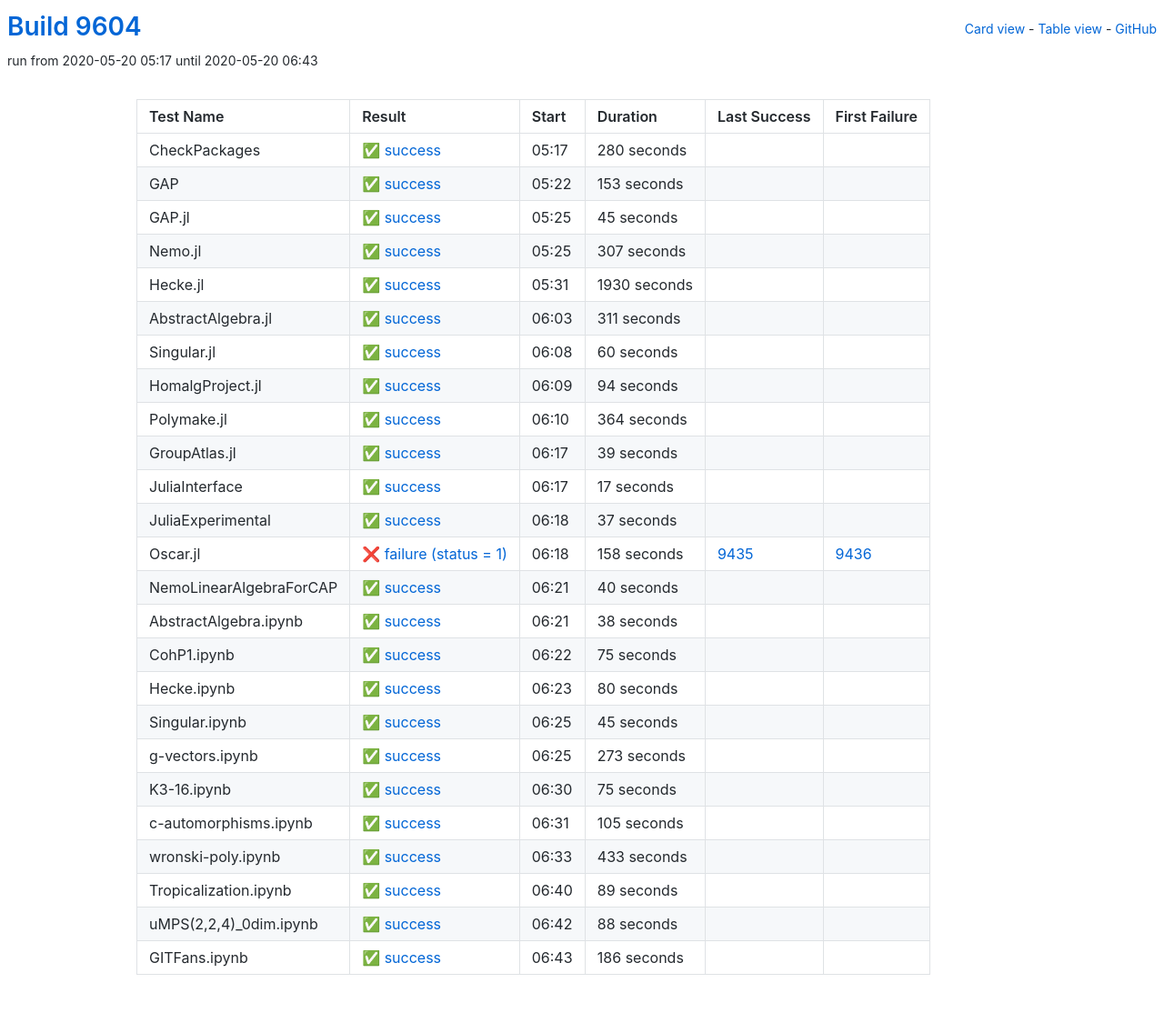
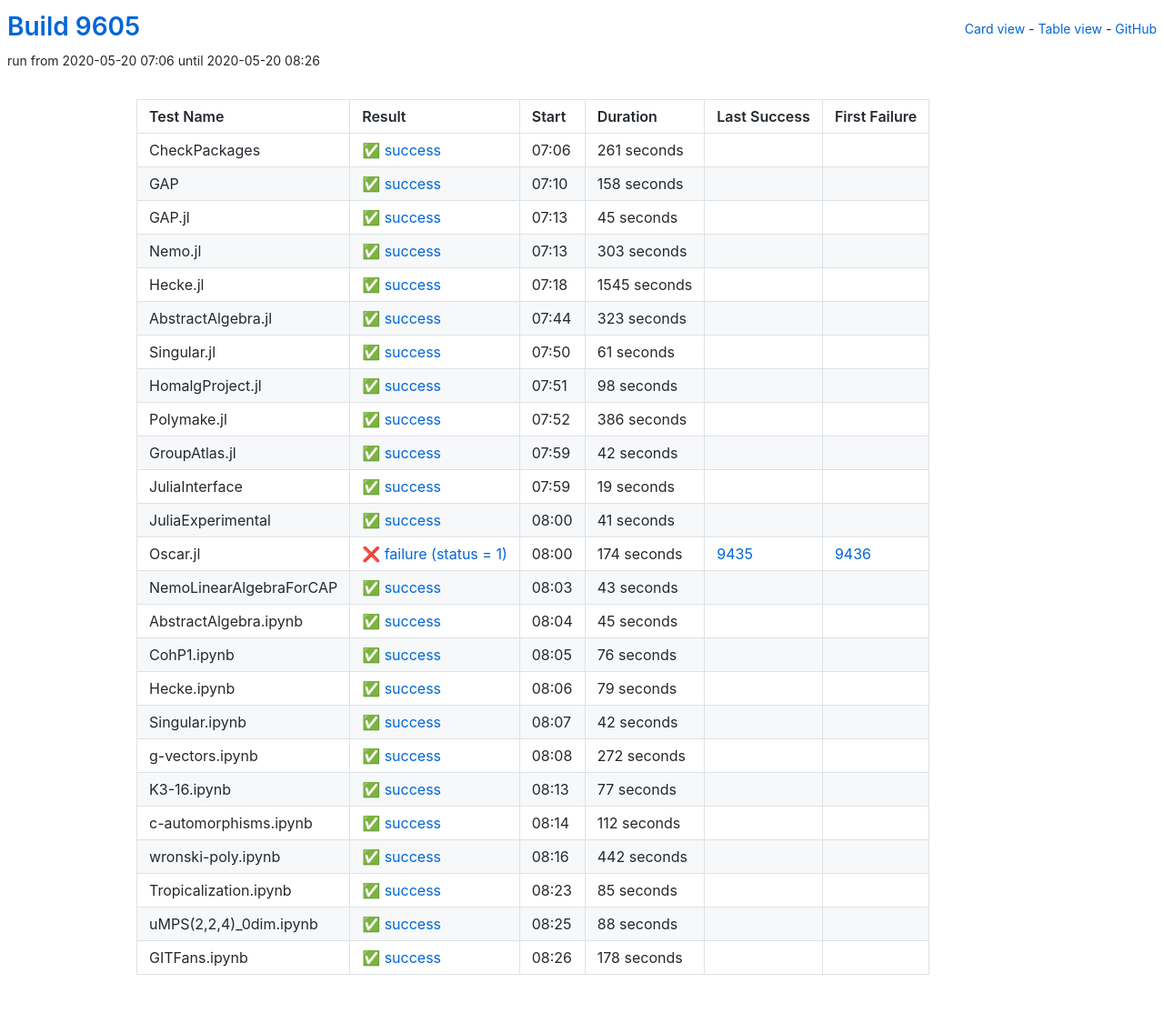
Before and after one commit to oscar-system/oscar-ci-status, a Jekyll site: the page built from table.html, in a window 1280 px wide. Shown: the whole page at 91% size. Built offline with Jekyll 4.4.1, drawn with Linux system fonts in a browser that asks for light colours.

Commit message:
Build 9605

```diff
--- a/_data/ci.yml
+++ b/_data/ci.yml
@@ -1,29 +1,29 @@
-build: 9604
-build_url: https://oscarci.mathematik.uni-kl.de/job/oscar/9604/
+build: 9605
+build_url: https://oscarci.mathematik.uni-kl.de/job/oscar/9605/
 job: oscar
 tests:
-- duration: 280
+- duration: 261
   exitcode: 0
   first_failure: false
   first_failure_url: null
   id: checkpackages
   last_success: false
   last_success_url: null
-  log: https://oscarci.mathematik.uni-kl.de/job/oscar/9604/artifact/logs/build-9604/CheckPackages.log
+  log: https://oscarci.mathematik.uni-kl.de/job/oscar/9605/artifact/logs/build-9605/CheckPackages.log
   name: CheckPackages
-  start: 2020-05-20 05:17
+  start: 2020-05-20 07:06
   status: success
   success: true
-- duration: 153
+- duration: 158
   exitcode: 0
   first_failure: false
   first_failure_url: null
   id: gap
   last_success: false
   last_success_url: null
-  log: https://oscarci.mathematik.uni-kl.de/job/oscar/9604/artifact/logs/build-9604/GAP.log
+  log: https://oscarci.mathematik.uni-kl.de/job/oscar/9605/artifact/logs/build-9605/GAP.log
   name: GAP
-  start: 2020-05-20 05:22
+  start: 2020-05-20 07:10
   status: success
   success: true
 - duration: 45
@@ -33,249 +33,249 @@ tests:
   id: gap-jl
   last_success: false
   last_success_url: null
-  log: https://oscarci.mathematik.uni-kl.de/job/oscar/9604/artifact/logs/build-9604/GAP.jl.log
+  log: https://oscarci.mathematik.uni-kl.de/job/oscar/9605/artifact/logs/build-9605/GAP.jl.log
   name: GAP.jl
-  start: 2020-05-20 05:25
+  start: 2020-05-20 07:13
   status: success
   success: true
-- duration: 307
+- duration: 303
   exitcode: 0
   first_failure: false
   first_failure_url: null
   id: nemo-jl
   last_success: false
   last_success_url: null
-  log: https://oscarci.mathematik.uni-kl.de/job/oscar/9604/artifact/logs/build-9604/Nemo.jl.log
+  log: https://oscarci.mathematik.uni-kl.de/job/oscar/9605/artifact/logs/build-9605/Nemo.jl.log
   name: Nemo.jl
-  start: 2020-05-20 05:25
+  start: 2020-05-20 07:13
   status: success
   success: true
-- duration: 1930
+- duration: 1545
   exitcode: 0
   first_failure: false
   first_failure_url: null
   id: hecke-jl
   last_success: false
   last_success_url: null
-  log: https://oscarci.mathematik.uni-kl.de/job/oscar/9604/artifact/logs/build-9604/Hecke.jl.log
+  log: https://oscarci.mathematik.uni-kl.de/job/oscar/9605/artifact/logs/build-9605/Hecke.jl.log
   name: Hecke.jl
-  start: 2020-05-20 05:31
+  start: 2020-05-20 07:18
   status: success
   success: true
-- duration: 311
+- duration: 323
   exitcode: 0
   first_failure: false
   first_failure_url: null
   id: abstractalgebra-jl
   last_success: false
   last_success_url: null
-  log: https://oscarci.mathematik.uni-kl.de/job/oscar/9604/artifact/logs/build-9604/AbstractAlgebra.jl.log
+  log: https://oscarci.mathematik.uni-kl.de/job/oscar/9605/artifact/logs/build-9605/AbstractAlgebra.jl.log
   name: AbstractAlgebra.jl
-  start: 2020-05-20 06:03
+  start: 2020-05-20 07:44
   status: success
   success: true
-- duration: 60
+- duration: 61
   exitcode: 0
   first_failure: false
   first_failure_url: null
   id: singular-jl
   last_success: false
   last_success_url: null
-  log: https://oscarci.mathematik.uni-kl.de/job/oscar/9604/artifact/logs/build-9604/Singular.jl.log
+  log: https://oscarci.mathematik.uni-kl.de/job/oscar/9605/artifact/logs/build-9605/Singular.jl.log
   name: Singular.jl
-  start: 2020-05-20 06:08
+  start: 2020-05-20 07:50
   status: success
   success: true
-- duration: 94
+- duration: 98
   exitcode: 0
   first_failure: false
   first_failure_url: null
   id: homalgproject-jl
   last_success: false
   last_success_url: null
-  log: https://oscarci.mathematik.uni-kl.de/job/oscar/9604/artifact/logs/build-9604/HomalgProject.jl.log
+  log: https://oscarci.mathematik.uni-kl.de/job/oscar/9605/artifact/logs/build-9605/HomalgProject.jl.log
   name: HomalgProject.jl
-  start: 2020-05-20 06:09
+  start: 2020-05-20 07:51
   status: success
   success: true
-- duration: 364
+- duration: 386
   exitcode: 0
   first_failure: false
   first_failure_url: null
   id: polymake-jl
   last_success: false
   last_success_url: null
-  log: https://oscarci.mathematik.uni-kl.de/job/oscar/9604/artifact/logs/build-9604/Polymake.jl.log
+  log: https://oscarci.mathematik.uni-kl.de/job/oscar/9605/artifact/logs/build-9605/Polymake.jl.log
   name: Polymake.jl
-  start: 2020-05-20 06:10
+  start: 2020-05-20 07:52
   status: success
   success: true
-- duration: 39
+- duration: 42
   exitcode: 0
   first_failure: false
   first_failure_url: null
   id: groupatlas-jl
   last_success: false
   last_success_url: null
-  log: https://oscarci.mathematik.uni-kl.de/job/oscar/9604/artifact/logs/build-9604/GroupAtlas.jl.log
+  log: https://oscarci.mathematik.uni-kl.de/job/oscar/9605/artifact/logs/build-9605/GroupAtlas.jl.log
   name: GroupAtlas.jl
-  start: 2020-05-20 06:17
+  start: 2020-05-20 07:59
   status: success
   success: true
-- duration: 17
+- duration: 19
   exitcode: 0
   first_failure: false
   first_failure_url: null
   id: juliainterface
   last_success: false
   last_success_url: null
-  log: https://oscarci.mathematik.uni-kl.de/job/oscar/9604/artifact/logs/build-9604/JuliaInterface.log
+  log: https://oscarci.mathematik.uni-kl.de/job/oscar/9605/artifact/logs/build-9605/JuliaInterface.log
   name: JuliaInterface
-  start: 2020-05-20 06:17
+  start: 2020-05-20 07:59
   status: success
   success: true
-- duration: 37
+- duration: 41
   exitcode: 0
   first_failure: false
   first_failure_url: null
   id: juliaexperimental
   last_success: false
   last_success_url: null
-  log: https://oscarci.mathematik.uni-kl.de/job/oscar/9604/artifact/logs/build-9604/JuliaExperimental.log
+  log: https://oscarci.mathematik.uni-kl.de/job/oscar/9605/artifact/logs/build-9605/JuliaExperimental.log
   name: JuliaExperimental
-  start: 2020-05-20 06:18
+  start: 2020-05-20 08:00
   status: success
   success: true
-- duration: 158
+- duration: 174
   exitcode: 1
   first_failure: 9436
   first_failure_url: https://oscarci.mathematik.uni-kl.de/job/oscar/9436/
   id: oscar-jl
   last_success: 9435
   last_success_url: https://oscarci.mathematik.uni-kl.de/job/oscar/9435/
-  log: https://oscarci.mathematik.uni-kl.de/job/oscar/9604/artifact/logs/build-9604/Oscar.jl.log
+  log: https://oscarci.mathematik.uni-kl.de/job/oscar/9605/artifact/logs/build-9605/Oscar.jl.log
   name: Oscar.jl
-  start: 2020-05-20 06:18
+  start: 2020-05-20 08:00
   status: failure
   success: false
-- duration: 40
+- duration: 43
   exitcode: 0
   first_failure: false
   first_failure_url: null
   id: nemolinearalgebraforcap
   last_success: false
   last_success_url: null
-  log: https://oscarci.mathematik.uni-kl.de/job/oscar/9604/artifact/logs/build-9604/NemoLinearAlgebraForCAP.log
+  log: https://oscarci.mathematik.uni-kl.de/job/oscar/9605/artifact/logs/build-9605/NemoLinearAlgebraForCAP.log
   name: NemoLinearAlgebraForCAP
-  start: 2020-05-20 06:21
+  start: 2020-05-20 08:03
   status: success
   success: true
-- duration: 38
+- duration: 45
   exitcode: 0
   first_failure: false
   first_failure_url: null
   id: abstractalgebra-ipynb
   last_success: false
   last_success_url: null
-  log: https://oscarci.mathematik.uni-kl.de/job/oscar/9604/artifact/logs/build-9604/AbstractAlgebra.ipynb.log
+  log: https://oscarci.mathematik.uni-kl.de/job/oscar/9605/artifact/logs/build-9605/AbstractAlgebra.ipynb.log
   name: AbstractAlgebra.ipynb
-  start: 2020-05-20 06:21
+  start: 2020-05-20 08:04
   status: success
   success: true
-- duration: 75
+- duration: 76
   exitcode: 0
   first_failure: false
   first_failure_url: null
   id: cohp1-ipynb
   last_success: false
   last_success_url: null
-  log: https://oscarci.mathematik.uni-kl.de/job/oscar/9604/artifact/logs/build-9604/CohP1.ipynb.log
+  log: https://oscarci.mathematik.uni-kl.de/job/oscar/9605/artifact/logs/build-9605/CohP1.ipynb.log
   name: CohP1.ipynb
-  start: 2020-05-20 06:22
+  start: 2020-05-20 08:05
   status: success
   success: true
-- duration: 80
+- duration: 79
   exitcode: 0
   first_failure: false
   first_failure_url: null
   id: hecke-ipynb
   last_success: false
   last_success_url: null
-  log: https://oscarci.mathematik.uni-kl.de/job/oscar/9604/artifact/logs/build-9604/Hecke.ipynb.log
+  log: https://oscarci.mathematik.uni-kl.de/job/oscar/9605/artifact/logs/build-9605/Hecke.ipynb.log
   name: Hecke.ipynb
-  start: 2020-05-20 06:23
+  start: 2020-05-20 08:06
   status: success
   success: true
-- duration: 45
+- duration: 42
   exitcode: 0
   first_failure: false
   first_failure_url: null
   id: singular-ipynb
   last_success: false
   last_success_url: null
-  log: https://oscarci.mathematik.uni-kl.de/job/oscar/9604/artifact/logs/build-9604/Singular.ipynb.log
+  log: https://oscarci.mathematik.uni-kl.de/job/oscar/9605/artifact/logs/build-9605/Singular.ipynb.log
   name: Singular.ipynb
-  start: 2020-05-20 06:25
+  start: 2020-05-20 08:07
   status: success
   success: true
-- duration: 273
+- duration: 272
   exitcode: 0
   first_failure: false
   first_failure_url: null
   id: g-vectors-ipynb
   last_success: false
   last_success_url: null
-  log: https://oscarci.mathematik.uni-kl.de/job/oscar/9604/artifact/logs/build-9604/g-vectors.ipynb.log
+  log: https://oscarci.mathematik.uni-kl.de/job/oscar/9605/artifact/logs/build-9605/g-vectors.ipynb.log
   name: g-vectors.ipynb
-  start: 2020-05-20 06:25
+  start: 2020-05-20 08:08
   status: success
   success: true
-- duration: 75
+- duration: 77
   exitcode: 0
   first_failure: false
   first_failure_url: null
   id: k3-16-ipynb
   last_success: false
   last_success_url: null
-  log: https://oscarci.mathematik.uni-kl.de/job/oscar/9604/artifact/logs/build-9604/K3-16.ipynb.log
+  log: https://oscarci.mathematik.uni-kl.de/job/oscar/9605/artifact/logs/build-9605/K3-16.ipynb.log
   name: K3-16.ipynb
-  start: 2020-05-20 06:30
+  start: 2020-05-20 08:13
   status: success
   success: true
-- duration: 105
+- duration: 112
   exitcode: 0
   first_failure: false
   first_failure_url: null
   id: c-automorphisms-ipynb
   last_success: false
   last_success_url: null
-  log: https://oscarci.mathematik.uni-kl.de/job/oscar/9604/artifact/logs/build-9604/c-automorphisms.ipynb.log
+  log: https://oscarci.mathematik.uni-kl.de/job/oscar/9605/artifact/logs/build-9605/c-automorphisms.ipynb.log
   name: c-automorphisms.ipynb
-  start: 2020-05-20 06:31
+  start: 2020-05-20 08:14
   status: success
   success: true
-- duration: 433
+- duration: 442
   exitcode: 0
   first_failure: false
   first_failure_url: null
   id: wronski-poly-ipynb
   last_success: false
   last_success_url: null
-  log: https://oscarci.mathematik.uni-kl.de/job/oscar/9604/artifact/logs/build-9604/wronski-poly.ipynb.log
+  log: https://oscarci.mathematik.uni-kl.de/job/oscar/9605/artifact/logs/build-9605/wronski-poly.ipynb.log
   name: wronski-poly.ipynb
-  start: 2020-05-20 06:33
+  start: 2020-05-20 08:16
   status: success
   success: true
-- duration: 89
+- duration: 85
   exitcode: 0
   first_failure: false
   first_failure_url: null
   id: tropicalization-ipynb
   last_success: false
   last_success_url: null
-  log: https://oscarci.mathematik.uni-kl.de/job/oscar/9604/artifact/logs/build-9604/Tropicalization.ipynb.log
+  log: https://oscarci.mathematik.uni-kl.de/job/oscar/9605/artifact/logs/build-9605/Tropicalization.ipynb.log
   name: Tropicalization.ipynb
-  start: 2020-05-20 06:40
+  start: 2020-05-20 08:23
   status: success
   success: true
 - duration: 88
@@ -285,20 +285,20 @@ tests:
   id: umps-2-2-4-0dim-ipynb
   last_success: false
   last_success_url: null
-  log: https://oscarci.mathematik.uni-kl.de/job/oscar/9604/artifact/logs/build-9604/uMPS-2-2-4-_0dim.ipynb.log
+  log: https://oscarci.mathematik.uni-kl.de/job/oscar/9605/artifact/logs/build-9605/uMPS-2-2-4-_0dim.ipynb.log
   name: uMPS(2,2,4)_0dim.ipynb
-  start: 2020-05-20 06:42
+  start: 2020-05-20 08:25
   status: success
   success: true
-- duration: 186
+- duration: 178
   exitcode: 0
   first_failure: false
   first_failure_url: null
   id: gitfans-ipynb
   last_success: false
   last_success_url: null
-  log: https://oscarci.mathematik.uni-kl.de/job/oscar/9604/artifact/logs/build-9604/GITFans.ipynb.log
+  log: https://oscarci.mathematik.uni-kl.de/job/oscar/9605/artifact/logs/build-9605/GITFans.ipynb.log
   name: GITFans.ipynb
-  start: 2020-05-20 06:43
+  start: 2020-05-20 08:26
   status: success
   success: true
```
Also changed, not shown: README.md.
